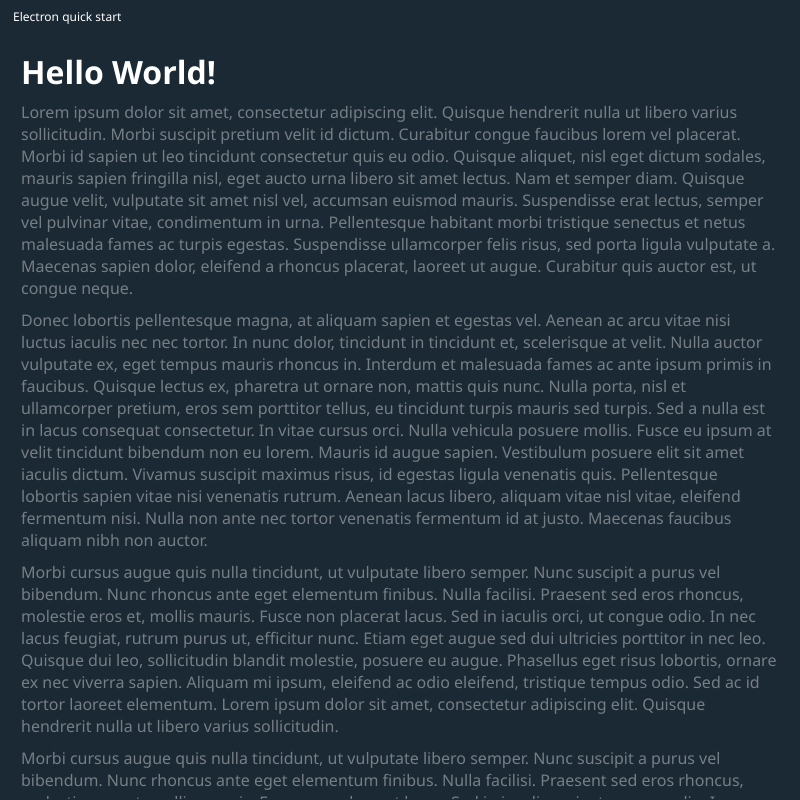
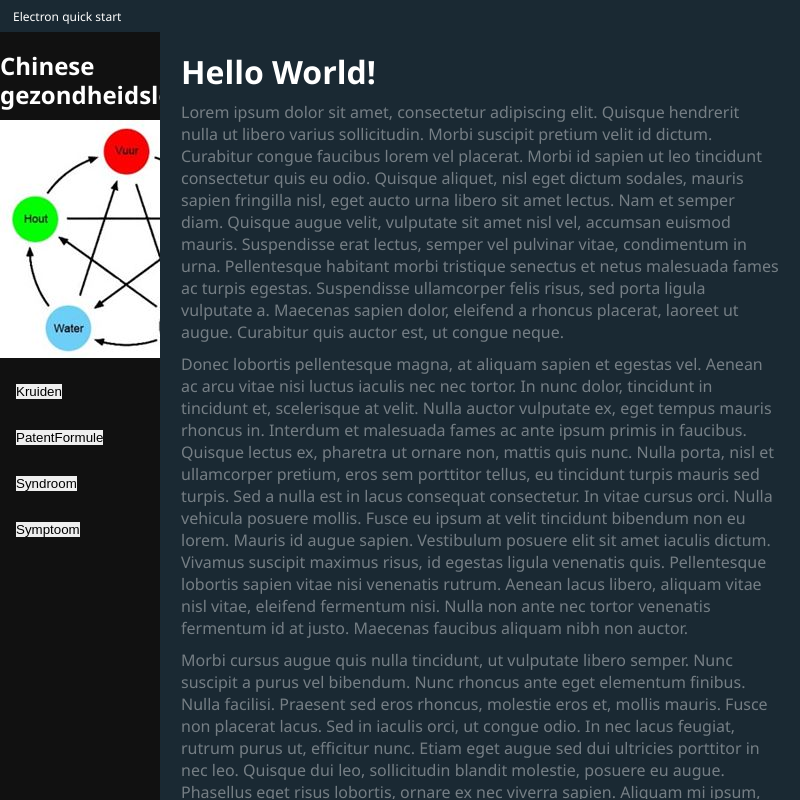
Before and after one commit to KevinVisser/Chinese-Gezondheidsleer, an Electron app: page index.html in a window 800 px wide. Drawn offline with Linux system fonts and the light colour scheme; no server answers.

Commit message:
Database geïntegreerd, Wel global van gemaakt dus weet niet of dit de juiste manier is

```diff
--- a/index.html
+++ b/index.html
@@ -1,18 +1,15 @@
 <!DOCTYPE html>
 <html>
-
     <head>
-  <meta charset="UTF-8">
+        <meta charset="UTF-8" />
         <title>Hello World!</title>
 
         <link rel="stylesheet" href="./styles.css" />
     </head>
 
     <body>
-
         <header id="titlebar">
             <div id="drag-region">
-
                 <div id="window-title">
                     <span>Electron quick start</span>
                 </div>
@@ -30,56 +27,70 @@
                     <div class="button" id="close-button">
                         <span>&#xE8BB;</span>
                     </div>
-
                 </div>
             </div>
         </header>
 
+        <nav class="sidenav">
+            <header>
+                <h1 class="nav-title">Chinese gezondheidsleer</h1>
+                <img src="assets/img/icon.jpg" />
+            </header>
+
+            <div>
+                <a href="#"><button onclick="getKruidenData()">Kruiden</button></a>
+                <a href="#"><button onclick="getPatentformuleData()">PatentFormule</button></a>
+                <a href="#"><button onclick="getSyndroomData()">Syndroom</button></a>
+                <a href="#"><button onclick="getSymptoomData()">Symptoom</button></a>
+            </div>
+        </nav>
+
         <div id="main" class="main-content">
             <h1>Hello World!</h1>
             <p>
-      Lorem ipsum dolor sit amet, consectetur adipiscing elit. Quisque hendrerit nulla ut libero varius sollicitudin.
-      Morbi suscipit pretium velit id dictum. Curabitur congue faucibus lorem vel placerat. Morbi id sapien ut leo
-      tincidunt consectetur quis eu odio. Quisque aliquet, nisl eget dictum sodales, mauris sapien fringilla nisl, eget
-      aucto urna libero sit amet lectus. Nam et semper diam. Quisque augue velit, vulputate sit amet nisl vel, accumsan
-      euismod mauris. Suspendisse erat lectus, semper vel pulvinar vitae, condimentum in urna. Pellentesque habitant
-      morbi tristique senectus et netus malesuada fames ac turpis egestas. Suspendisse ullamcorper felis risus, sed
-      porta ligula vulputate a. Maecenas sapien dolor, eleifend a rhoncus placerat, laoreet ut augue. Curabitur quis
-      auctor est, ut congue neque.
+                Lorem ipsum dolor sit amet, consectetur adipiscing elit. Quisque hendrerit nulla ut libero varius
+                sollicitudin. Morbi suscipit pretium velit id dictum. Curabitur congue faucibus lorem vel placerat.
+                Morbi id sapien ut leo tincidunt consectetur quis eu odio. Quisque aliquet, nisl eget dictum sodales,
+                mauris sapien fringilla nisl, eget aucto urna libero sit amet lectus. Nam et semper diam. Quisque augue
+                velit, vulputate sit amet nisl vel, accumsan euismod mauris. Suspendisse erat lectus, semper vel
+                pulvinar vitae, condimentum in urna. Pellentesque habitant morbi tristique senectus et netus malesuada
+                fames ac turpis egestas. Suspendisse ullamcorper felis risus, sed porta ligula vulputate a. Maecenas
+                sapien dolor, eleifend a rhoncus placerat, laoreet ut augue. Curabitur quis auctor est, ut congue neque.
             </p>
             <p>
-      Donec lobortis pellentesque magna, at aliquam sapien et egestas vel. Aenean ac arcu vitae nisi luctus iaculis nec
-      nec tortor. In nunc dolor, tincidunt in tincidunt et, scelerisque at velit. Nulla auctor vulputate ex, eget tempus
-      mauris rhoncus in. Interdum et malesuada fames ac ante ipsum primis in faucibus. Quisque lectus ex, pharetra ut
-      ornare non, mattis quis nunc. Nulla porta, nisl et ullamcorper pretium, eros sem porttitor tellus, eu tincidunt
-      turpis mauris sed turpis. Sed a nulla est in lacus consequat consectetur. In vitae cursus orci. Nulla vehicula
-      posuere mollis. Fusce eu ipsum at velit tincidunt bibendum non eu lorem. Mauris id augue sapien. Vestibulum
-      posuere elit sit amet iaculis dictum. Vivamus suscipit maximus risus, id egestas ligula venenatis quis.
-      Pellentesque lobortis sapien vitae nisi venenatis rutrum. Aenean lacus libero, aliquam vitae nisl vitae, eleifend
-      fermentum nisi. Nulla non ante nec tortor venenatis fermentum id at justo. Maecenas faucibus aliquam nibh non
-      auctor.
+                Donec lobortis pellentesque magna, at aliquam sapien et egestas vel. Aenean ac arcu vitae nisi luctus
+                iaculis nec nec tortor. In nunc dolor, tincidunt in tincidunt et, scelerisque at velit. Nulla auctor
+                vulputate ex, eget tempus mauris rhoncus in. Interdum et malesuada fames ac ante ipsum primis in
+                faucibus. Quisque lectus ex, pharetra ut ornare non, mattis quis nunc. Nulla porta, nisl et ullamcorper
+                pretium, eros sem porttitor tellus, eu tincidunt turpis mauris sed turpis. Sed a nulla est in lacus
+                consequat consectetur. In vitae cursus orci. Nulla vehicula posuere mollis. Fusce eu ipsum at velit
+                tincidunt bibendum non eu lorem. Mauris id augue sapien. Vestibulum posuere elit sit amet iaculis
+                dictum. Vivamus suscipit maximus risus, id egestas ligula venenatis quis. Pellentesque lobortis sapien
+                vitae nisi venenatis rutrum. Aenean lacus libero, aliquam vitae nisl vitae, eleifend fermentum nisi.
+                Nulla non ante nec tortor venenatis fermentum id at justo. Maecenas faucibus aliquam nibh non auctor.
             </p>
             <p>
-      Morbi cursus augue quis nulla tincidunt, ut vulputate libero semper. Nunc suscipit a purus vel bibendum. Nunc
-      rhoncus ante eget elementum finibus. Nulla facilisi. Praesent sed eros rhoncus, molestie eros et, mollis mauris.
-      Fusce non placerat lacus. Sed in iaculis orci, ut congue odio. In nec lacus feugiat, rutrum purus ut, efficitur
-      nunc. Etiam eget augue sed dui ultricies porttitor in nec leo. Quisque dui leo, sollicitudin blandit molestie,
-      posuere eu augue. Phasellus eget risus lobortis, ornare ex nec viverra sapien. Aliquam mi ipsum, eleifend ac odio
-      eleifend, tristique tempus odio. Sed ac id tortor laoreet elementum. Lorem ipsum dolor sit amet, consectetur
-      adipiscing elit. Quisque hendrerit nulla ut libero varius sollicitudin.
+                Morbi cursus augue quis nulla tincidunt, ut vulputate libero semper. Nunc suscipit a purus vel bibendum.
+                Nunc rhoncus ante eget elementum finibus. Nulla facilisi. Praesent sed eros rhoncus, molestie eros et,
+                mollis mauris. Fusce non placerat lacus. Sed in iaculis orci, ut congue odio. In nec lacus feugiat,
+                rutrum purus ut, efficitur nunc. Etiam eget augue sed dui ultricies porttitor in nec leo. Quisque dui
+                leo, sollicitudin blandit molestie, posuere eu augue. Phasellus eget risus lobortis, ornare ex nec
+                viverra sapien. Aliquam mi ipsum, eleifend ac odio eleifend, tristique tempus odio. Sed ac id tortor
+                laoreet elementum. Lorem ipsum dolor sit amet, consectetur adipiscing elit. Quisque hendrerit nulla ut
+                libero varius sollicitudin.
             </p>
             <p>
-      Morbi cursus augue quis nulla tincidunt, ut vulputate libero semper. Nunc suscipit a purus vel bibendum. Nunc
-      rhoncus ante eget elementum finibus. Nulla facilisi. Praesent sed eros rhoncus, molestie eros et, mollis mauris.
-      Fusce non placerat lacus. Sed in iaculis orci, ut congue odio. In nec lacus feugiat, rutrum purus ut, efficitur
-      nunc. Etiam eget augue sed dui ultricies porttitor in nec leo. Quisque dui leo, sollicitudin blandit molestie,
-      posuere eu augue. Phasellus eget risus lobortis, ornare ex nec viverra sapien. Aliquam mi ipsum, eleifend ac odio
-      eleifend, tristique tempus odio. Sed ac id tortor laoreet elementum. Lorem ipsum dolor sit amet, consectetur
-      adipiscing elit. Quisque hendrerit nulla ut libero varius sollicitudin.
+                Morbi cursus augue quis nulla tincidunt, ut vulputate libero semper. Nunc suscipit a purus vel bibendum.
+                Nunc rhoncus ante eget elementum finibus. Nulla facilisi. Praesent sed eros rhoncus, molestie eros et,
+                mollis mauris. Fusce non placerat lacus. Sed in iaculis orci, ut congue odio. In nec lacus feugiat,
+                rutrum purus ut, efficitur nunc. Etiam eget augue sed dui ultricies porttitor in nec leo. Quisque dui
+                leo, sollicitudin blandit molestie, posuere eu augue. Phasellus eget risus lobortis, ornare ex nec
+                viverra sapien. Aliquam mi ipsum, eleifend ac odio eleifend, tristique tempus odio. Sed ac id tortor
+                laoreet elementum. Lorem ipsum dolor sit amet, consectetur adipiscing elit. Quisque hendrerit nulla ut
+                libero varius sollicitudin.
             </p>
         </div>
 
         <script src="./renderer.js"></script>
     </body>
-
 </html>
--- a/renderer.js
+++ b/renderer.js
@@ -4,42 +4,66 @@
 // `nodeIntegration` is turned off. Use `preload.js` to
 // selectively enable features needed in the rendering
 // process.
+const remote = require("electron").remote;
+const ipcRenderer = require("electron").ipcRenderer;
+const db = remote.getGlobal("database");
 
+//const stmt = db.prepare("SELECT id, Nederlands FROM Kruiden");
 
 document.onreadystatechange = () => {
-    if(document.readyState == "complete") {
+    if (document.readyState == "complete") {
         HandleWindowControls();
     }
+};
+
+function getKruidenData() {
+    const kruidenData = db.prepare("SELECT * FROM Kruiden");
+    console.log(kruidenData.all());
+}
+
+function getPatentformuleData() {
+    const patentFormules = db.prepare("SELECT * FROM PatentFormules");
+    console.log(patentFormules.all());
+}
+
+function getSyndroomData() {
+    const syndroomData = db.prepare("SELECT * FROM Syndromen");
+    console.log(syndroomData.all());
+}
+
+function getSymptoomData() {
+    const symptoomData = db.prepare("SELECT * FROM Symptomen");
+    console.log(symptoomData.all());
 }
 
 function HandleWindowControls() {
     let win = remote.getCurrentWindow();
 
-    document.getElementById('min-button').addEventListener('click', event => {
+    document.getElementById("min-button").addEventListener("click", event => {
         win.minimize();
     });
 
-    document.getElementById('max-button').addEventListener('click', event => {
+    document.getElementById("max-button").addEventListener("click", event => {
         win.maximize();
     });
 
-    document.getElementById('restore-button').addEventListener('click', event => {
+    document.getElementById("restore-button").addEventListener("click", event => {
         win.unmaximize();
     });
 
-    document.getElementById('close-button').addEventListener('click', event => {
+    document.getElementById("close-button").addEventListener("click", event => {
         win.close();
     });
 
     ToggleMaxRestoreButtons();
-    win.on('maximize', ToggleMaxRestoreButtons);
-    win.on('unmaximize', ToggleMaxRestoreButtons);
+    win.on("maximize", ToggleMaxRestoreButtons);
+    win.on("unmaximize", ToggleMaxRestoreButtons);
 
     function ToggleMaxRestoreButtons() {
         if (win.isMaximized()) {
-            document.body.classList.add('maximized');
+            document.body.classList.add("maximized");
         } else {
-            document.body.classList.remove('maximized');
+            document.body.classList.remove("maximized");
         }
     }
 }
--- a/styles.css
+++ b/styles.css
@@ -179,3 +179,55 @@ body {
 ::-webkit-scrollbar {
     display: none;
 }
+
+.sidenav {
+    height: 100%;
+    /* Full-height: remove this if you want "auto" height */
+    width: 160px;
+    /* Set the width of the sidebar */
+    position: fixed;
+    /* Fixed Sidebar (stay in place on scroll) */
+    z-index: 1;
+    /* Stay on top */
+    top: 0;
+    /* Stay at the top */
+    left: 0;
+    margin-top: 32px;
+    background-color: #111;
+    /* Black */
+    overflow-x: hidden;
+    /* Disable horizontal scroll */
+    padding-top: 20px;
+}
+
+/* The navigation menu links */
+.sidenav a {
+    padding: 6px 8px 6px 16px;
+    text-decoration: none;
+    font-size: 25px;
+    color: #818181;
+    display: block;
+}
+
+/* When you mouse over the navigation links, change their color */
+.sidenav a:hover {
+    color: #f1f1f1;
+}
+
+/* Style page content */
+.main-content {
+    margin-left: 160px;
+    /* Same as the width of the sidebar */
+    padding: 0px 10px;
+}
+
+/* On smaller screens, where height is less than 450px, change the style of the sidebar (less padding and a smaller font size) */
+@media screen and (max-height: 450px) {
+    .sidenav {
+        padding-top: 15px;
+    }
+
+    .sidenav a {
+        font-size: 18px;
+    }
+}
```
Also changed, not shown: main.js (+24 -25 lines), preload.js (+4 -4 lines), assets/img/icon.jpg (added), 1 other file. Lines whose indentation alone changed are shown as unchanged.
